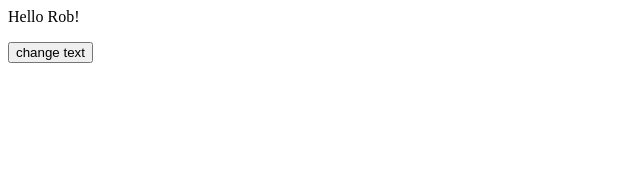
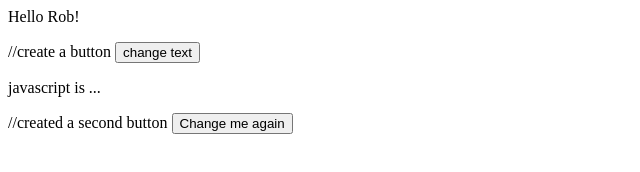
Before and after one commit to Neelpatel2295/tomaJavaScript, a plain HTML site: page index.html in a window 1280 px wide. Both pictures are taken after a click on the button "change text". Shown: the whole page, without its empty margins (0-640 px from the left). Drawn offline with Linux system fonts and the light colour scheme.

Commit message:
second commit
just added another button that will append two strings together.

```diff
--- a/index.html
+++ b/index.html
@@ -1,34 +1,47 @@
 <html>
+
 <head>
     <title>Javascript</title>
 </head>
+
 <body>
     <!--- In line code example (Don't use it in industry)
     <button onclick="alert('HI')">Click me</button>
 -->
     <p id="text">Hello World!</p>
-
+    //create a button
     <button id="myButton">change text</button>
-<!--this is using tags(Dont use this) (11)telling that to execute the file as javascript -->
+    <p id = "secondParagraph">javascript is ...</p>
+    //created a second button
+    <button id="secondButton">Change me again</button>
+    <!--this is using tags(Dont use this) (15)telling that to execute the file as javascript -->
     <script type="text/javascript">
+    // all the codes inside this are liner code
         /*
             when the page opens it will give a pop up window saying page is
             use (;) if we are going to write multiple code in same line
+            code:
+            alert('page is loaded');
         */
-//alert('page is loaded');
+
+        // following code will get the conent from id 'text' which is "Hello World!" and change it to "Hello Rob!"
+        // code :-  document.getElementById('text').innerHTML = "Hello Rob!";
+
+        document.getElementById('myButton').onclick = function() {
+        //have a pop up button when you click the button saying change text using its id
+            //alert('button clicked');
+
+        // change the contant to hello rob! when you click the button
+          document.getElementById('text').innerHTML = "Hello Rob!";
+        };
+        //when you click second button our result should say javascript is ... awesome
+        document.getElementById('secondButton').onclick = function() {
+          document.getElementById('secondParagraph').innerHTML = document.getElementById('secondParagraph').innerHTML+ "awesome";
+        };
 
 
-// following code will get the conent from id 'text' which is "Hello World!" and change it to "Hello Rob!"
-// document.getElementById('text').innerHTML = "Hello Rob!";
-
-//have a pop up button when you click the button saying change text using its id
-    document.getElementById('myButton').onclick = function() {
-    alert('button clicked');
-
-// have a pop up button change the contant to hello rob! when you click the button
-      document.getElementById('text').innerHTML = "Hello Rob!";
-
-    }
+// finished at 4:54 of section 4 lecture 94
     </script>
 </body>
+
 </html>
```
Lines whose indentation alone changed are shown as unchanged.
